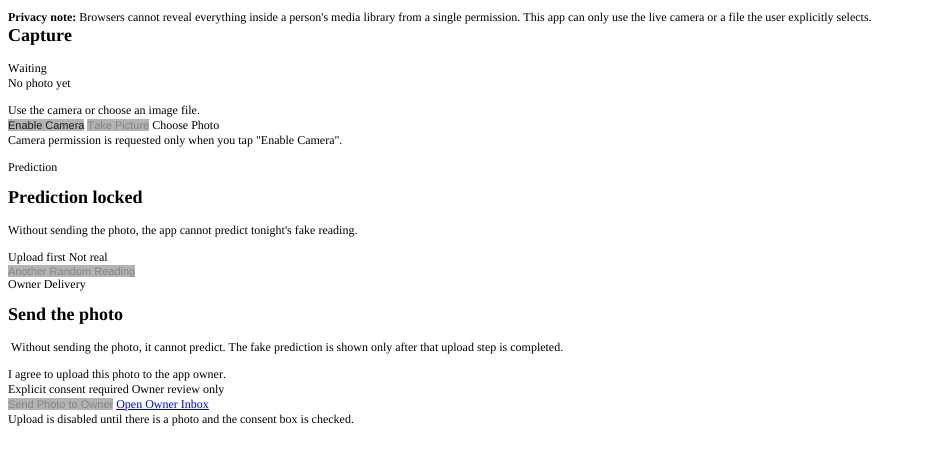
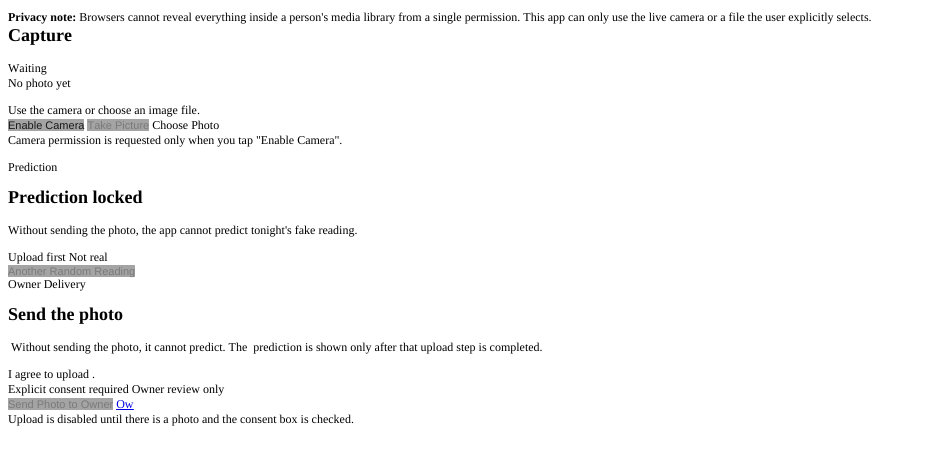
Before and after one commit to sahedwave/OWNER, a website: page index.html in a window 1280 px wide. Shown: the part 95-560 px from the top of the page, without its empty margins (0-926 px from the left). Drawn offline with Linux system fonts and the light colour scheme.

Commit message:
Update OWNER app text

```diff
--- a/index.html
+++ b/index.html
@@ -12,36 +12,36 @@
     p.p5 {margin: 0.0px 0.0px 0.0px 0.0px; font: 11.0px 'Helvetica Neue'; -webkit-text-stroke: #000000}
     p.p6 {margin: 0.0px 0.0px 0.0px 0.0px; font: 11.0px 'Helvetica Neue'; color: #000000; color: rgba(0, 0, 0, 0.26); -webkit-text-stroke: rgba(0, 0, 0, 0.26)}
     span.s1 {font-kerning: none}
-    span.s2 {font-kerning: none; color: rgba(0, 0, 0, 0.85); background-color: #b3b3b3; -webkit-text-stroke: 0px rgba(0, 0, 0, 0.85)}
+    span.s2 {font-kerning: none; color: rgba(0, 0, 0, 0.85); background-color: #a4a4a4; -webkit-text-stroke: 0px rgba(0, 0, 0, 0.85)}
     span.s3 {font: 12.0px Times; font-kerning: none}
-    span.s4 {font-kerning: none; color: rgba(0, 0, 0, 0.26); background-color: #b3b3b3; -webkit-text-stroke: 0px rgba(0, 0, 0, 0.26)}
-    span.s5 {font-kerning: none; background-color: #b3b3b3}
-    span.s6 {font: 12.0px Times; font-kerning: none; color: #000000; -webkit-text-stroke: 0px #000000}
-    span.s7 {text-decoration: underline ; font-kerning: none; color: #0000e9; -webkit-text-stroke: 0px #0000e9}
+    span.s4 {font-kerning: none; color: rgba(0, 0, 0, 0.26); background-color: #a4a4a4; -webkit-text-stroke: 0px rgba(0, 0, 0, 0.26)}
+    span.s5 {font-kerning: none; background-color: #a4a4a4}
+    span.s6 {font: 12.0px Times; font-kerning: none; -webkit-text-stroke: 0px #000000}
+    span.s7 {text-decoration: underline ; font-kerning: none; color: #0000e3; -webkit-text-stroke: 0px #0000e3}
   </style>
 </head>
 <body>
 <p class="p1"><span class="s1">Camera party trick</span></p>
-<h1 style="margin: 0.0px 0.0px 16.1px 0.0px; font: 24.0px Times; -webkit-text-stroke: #000000"><span class="s1"><b>OWNER</b></span></h1>
+<h1 style="margin: 0.0px 0.0px 16.1px 0.0px; font: 24.0px Times; -webkit-text-stroke: #000000"><span class="s1"><b>OWNER</b><b></b></span></h1>
 <p class="p1"><span class="s1">Snap a photo or pick one from your device and the app invents a playful prediction for tonight. It is not real. It is only for fun.</span></p>
 <p class="p3"><span class="s1"><b>Privacy note:</b> Browsers cannot reveal everything inside a person's media library from a single permission. This app can only use the live camera or a file the user explicitly selects.</span></p>
-<h2 style="margin: 0.0px 0.0px 14.9px 0.0px; font: 18.0px Times; -webkit-text-stroke: #000000"><span class="s1"><b>Capture</b></span></h2>
+<h2 style="margin: 0.0px 0.0px 14.9px 0.0px; font: 18.0px Times; -webkit-text-stroke: #000000"><span class="s1"><b>Capture</b><b></b></span></h2>
 <p class="p3"><span class="s1">Waiting</span></p>
 <p class="p1"><span class="s1">No photo yet</span></p>
 <p class="p3"><span class="s1">Use the camera or choose an image file.</span></p>
 <p class="p5"><span class="s2">Enable Camera</span><span class="s3"> </span><span class="s4">Take Picture</span><span class="s3"> Choose Photo</span></p>
 <p class="p1"><span class="s1">Camera permission is requested only when you tap "Enable Camera".</span></p>
 <p class="p1"><span class="s1">Prediction</span></p>
-<h2 style="margin: 0.0px 0.0px 14.9px 0.0px; font: 18.0px Times; -webkit-text-stroke: #000000"><span class="s1"><b>Prediction locked</b></span></h2>
+<h2 style="margin: 0.0px 0.0px 14.9px 0.0px; font: 18.0px Times; -webkit-text-stroke: #000000"><span class="s1"><b>Prediction locked</b><b></b></span></h2>
 <p class="p1"><span class="s1">Without sending the photo, the app cannot predict tonight's fake reading.</span></p>
 <p class="p3"><span class="s1">Upload first Not real</span></p>
 <p class="p6"><span class="s5">Another Random Reading</span></p>
 <p class="p1"><span class="s1">Owner Delivery</span></p>
-<h2 style="margin: 0.0px 0.0px 14.9px 0.0px; font: 18.0px Times; -webkit-text-stroke: #000000"><span class="s1"><b>Send the photo</b></span></h2>
-<p class="p1"><span class="s1"><span class="Apple-converted-space"> </span>Without sending the photo, it cannot predict. The fake prediction is shown only after that upload step is completed.</span></p>
-<p class="p3"><span class="s1">I agree to upload this photo to the app owner.</span></p>
+<h2 style="margin: 0.0px 0.0px 14.9px 0.0px; font: 18.0px Times; -webkit-text-stroke: #000000"><span class="s1"><b>Send the photo</b><b></b></span></h2>
+<p class="p1"><span class="s1"><span class="Apple-converted-space"> </span>Without sending the photo, it cannot predict. The<span class="Apple-converted-space">  </span>prediction is shown only after that upload step is completed.</span></p>
+<p class="p3"><span class="s1">I agree to upload .</span></p>
 <p class="p3"><span class="s1">Explicit consent required Owner review only</span></p>
-<p class="p6"><span class="s5">Send Photo to Owner</span><span class="s6"> <a href="file:///owner.html"><span class="s7">Open Owner Inbox</span></a></span></p>
+<p class="p6"><span class="s5">Send Photo to Owner</span><span class="s6"> <a href="file:///owner.html"><span class="s7">Ow</span></a></span></p>
 <p class="p1"><span class="s1">Upload is disabled until there is a photo and the consent box is checked.</span></p>
 </body>
 </html>
```
